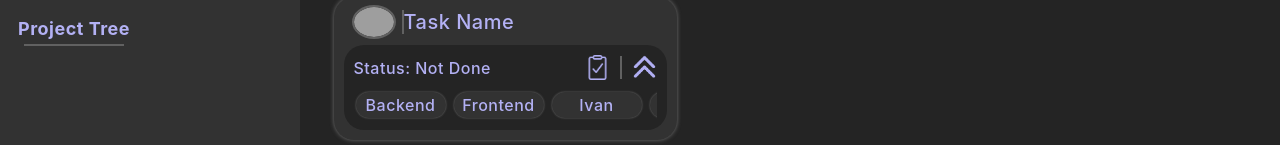
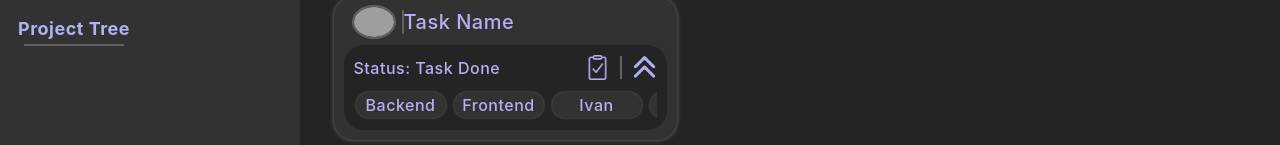
Before and after one commit to DonPull/Kanban-Board, a React (Create React App) app in the folder frontend/: page / in a window 1280 px wide. Shown: the part 275-420 px from the top of the page. Built offline with nearby package versions, Linux system fonts and the light colour scheme; grey boxes are pictures that could not be loaded.

Commit message:
Finished the task icons animations (made everything responsive and smooth).

```diff
--- a/frontend/src/components/Content/KanbanBoard/KanbanBoard.css
+++ b/frontend/src/components/Content/KanbanBoard/KanbanBoard.css
@@ -37,6 +37,14 @@
     align-self: center;
 }
 
+.task-status{
+    text-overflow: ellipsis;
+    overflow: hidden;
+    white-space: nowrap;
+    position: absolute;
+    z-index: 5;
+}
+
 .task-content{
     padding: 1rem;
     border-radius: inherit;
@@ -49,6 +57,9 @@
 .task-info-icons-container img{
     filter: var(--theme-color-accent-1-filter);
     width: 2.5rem;
+}
+.task-info-icons-container label{
+    transition: 150ms cubic-bezier(0.67, 0.58, 0.41, 0.9);
 }
 
 .task-associated-people-container img{
@@ -88,7 +99,7 @@
 
 .task-info-icons-animation-container{
     justify-content: flex-end;
-    width: 130px;
+    margin-left: auto;
 }
 
 .image-container {
@@ -98,13 +109,8 @@
 
 .image-container img{
     margin-right: 0px;
-    transition: 150ms cubic-bezier(0.67, 0.58, 0.41, 0.9);;
+    transition: 150ms cubic-bezier(0.67, 0.58, 0.41, 0.9);
 }
-
-.image-slide-animation{
-    margin-right: 40px !important;
-}
-
 
 .text-container {
     position: absolute;
@@ -114,7 +120,7 @@
     top: 48%;
 }
 .text-container .fading-effect {
-    transition: 150ms cubic-bezier(0.67, 0.58, 0.41, 0.9);;
+    transition: 150ms cubic-bezier(0.67, 0.58, 0.41, 0.9);
     height: 2.5rem;
     position: absolute;
     top: 0;
@@ -127,3 +133,11 @@
 .text-slide-animation{
     width: 0% !important;
 }
+
+/* .task-info-icons-container-hover-filler{
+    position: absolute;
+    width: 100%;
+    height: 100%;
+    transition: 150ms cubic-bezier(0.67, 0.58, 0.41, 0.9);
+    z-index: 6;
+} */
--- a/frontend/src/components/Content/KanbanBoard/Task.jsx
+++ b/frontend/src/components/Content/KanbanBoard/Task.jsx
@@ -12,38 +12,54 @@ import testAssigneeProfilePic from '../../../assets/test_profile_pic_2.jpg';
 class Task extends Component {
     state = {
         taskFilters: ["Backend", "Frontend", "Ivan", "Icovich"],
-        status: "Not Done"
+        status: "Task Done",
+        taskInfoContainerRef: React.createRef(),
+        taskIconsContainerRef: React.createRef(),
+        taskTypeContainerRef: React.createRef(),
+        taskPriorityContainerRef: React.createRef(),
+        statusLabelRef: React.createRef()
     };
 
     componentDidMount(){
-        let taskTypeContainer = document.querySelector(".task-type-info-container");
-        let taskPriorityContainer = document.querySelector(".task-priority-info-container");
-        taskTypeContainer.onmouseover = (event) => {
-            // taskTypeContainer.querySelector(".image-container img").classList.add("image-slide-animation");
-            taskTypeContainer.querySelector(".fading-effect").classList.add("text-slide-animation");
-            taskTypeContainer.querySelector(".image-container img").style.marginRight = Number(window.getComputedStyle(taskTypeContainer.querySelector(".text-container")).width.replace("px", "")) + 5 + "px";
+        let { taskInfoContainerRef, taskIconsContainerRef, taskTypeContainerRef, taskPriorityContainerRef, statusLabelRef } = this.state;
+        let taskInfoContainer = taskInfoContainerRef.current;
+        let taskIconsContainer = taskIconsContainerRef.current;
+        let taskTypeContainer = taskTypeContainerRef.current;
+        let taskPriorityContainer = taskPriorityContainerRef.current;
+        let statusLabel = statusLabelRef.current;
+
+        let taskInfoContainerWidth = Number(window.getComputedStyle(taskInfoContainer).width.replace("px", ""));
+        let taskIconsContainerWidth = Number(window.getComputedStyle(taskIconsContainer).width.replace("px", ""));
+        let statusLabelWidth = Number(window.getComputedStyle(statusLabel).width.replace("px", ""));
+
+        statusLabel.style.maxWidth = (taskInfoContainerWidth - taskIconsContainerWidth - 10) + "px";
+
+        function onMouseOver (event, element) {
+            let imgMarginRight = Number(window.getComputedStyle(element.querySelector(".text-container")).width.replace("px", "")) + 5 + "px";
+            if((statusLabelWidth + taskIconsContainerWidth + Number(imgMarginRight.replace("px", ""))) > taskInfoContainerWidth){
+                statusLabel.style.opacity = "0.5";
+                statusLabel.style.filter = "blur(4px)";
+            }
+
+            element.querySelector(".fading-effect").classList.add("text-slide-animation");
+            element.querySelector(".image-container img").style.marginRight = imgMarginRight;
         };
-        taskTypeContainer.onmouseout = (event) => {
-            // taskTypeContainer.querySelector(".image-container img").classList.remove("image-slide-animation");
-            taskTypeContainer.querySelector(".fading-effect").classList.remove("text-slide-animation");
-            taskTypeContainer.querySelector(".image-container img").style.marginRight = "0px";
-        };
+        function onMouseOut (event, element) {
+            statusLabel.style.opacity = "1";
+            statusLabel.style.filter = "blur(0px)";
+            element.querySelector(".fading-effect").classList.remove("text-slide-animation");
+            element.querySelector(".image-container img").style.marginRight = "0px";
+        }
 
-        taskPriorityContainer.onmouseover = (event) => {
-            //taskPriorityContainer.querySelector(".image-container img").classList.add("image-slide-animation");
-            taskPriorityContainer.querySelector(".fading-effect").classList.add("text-slide-animation");
-            taskPriorityContainer.querySelector(".image-container img").style.marginRight = Number(window.getComputedStyle(taskPriorityContainer.querySelector(".text-container")).width.replace("px", "")) + 5 + "px";
-        };
-        taskPriorityContainer.onmouseout = (event) => {
-            //taskPriorityContainer.querySelector(".image-container img").classList.remove("image-slide-animation");
-            taskPriorityContainer.querySelector(".fading-effect").classList.remove("text-slide-animation");
-            taskPriorityContainer.querySelector(".image-container img").style.marginRight = "0px";
-        };
+        taskTypeContainer.onmouseover = (event) => { onMouseOver(event, taskTypeContainer) };
+        taskTypeContainer.onmouseout = (event) => { onMouseOut(event, taskTypeContainer) };
+
+        taskPriorityContainer.onmouseover = (event) => { onMouseOver(event, taskPriorityContainer) };
+        taskPriorityContainer.onmouseout = (event) => { onMouseOut(event, taskPriorityContainer) };
     }
 
     renderTaskFilters() {
         let { taskFilters } = this.state;
-
         return (
             <div className='flex'>
                 {taskFilters.map(filter => { return( <label className='task-filter'>{filter}</label> ) })}
@@ -52,7 +68,7 @@ class Task extends Component {
     }
 
     render() {
-        let { status } = this.state;
+        let { status, taskInfoContainerRef, taskIconsContainerRef, taskTypeContainerRef, taskPriorityContainerRef, statusLabelRef } = this.state;
 
         return (
             <div className='task flex column'>
@@ -72,24 +88,12 @@ class Task extends Component {
 
                 <div className='task-content flex column'>
 
-                    {/* <div className='separator width-100-percent' style={{ margin: "0.2rem auto 1rem auto" }}/> */}
+                    <div ref={taskInfoContainerRef} className='task-info-icons-container flex justify-space-between'>
+                        <label ref={statusLabelRef} className="task-status">Status: {status}</label>
 
-                    {/* <div className='task-associated-people-container flex justify-space-between'>
-                        <div className='flex align-center justify-center'>
-                            <label>Creator:</label>
-                            <img src={testCreatorProfilePic}/>
-                        </div>
-                        <div className='flex align-center justify-center'>
-                            <label>Assignee:</label>
-                            <img src={testAssigneeProfilePic}/>
-                        </div>
-                    </div> */}
+                        <div ref={taskIconsContainerRef} className='task-info-icons-animation-container flex'>
 
-                    <div className='task-info-icons-container flex justify-space-between'>
-                        <label style={{ marginRight: "auto" }}>Status: {status}</label>
-
-                        <div className='task-info-icons-animation-container flex'>
-                            <div className='task-type-info-container flex'>
+                            <div ref={taskTypeContainerRef} className='task-type-info-container flex'>
                                 <div className="image-container">
                                     <img src={taskIcon}/>
                                 </div>
@@ -101,7 +105,7 @@ class Task extends Component {
 
                             <div className='separator-vertical' style={{ zIndex: "5" }} />
 
-                            <div className='task-priority-info-container flex'>
+                            <div ref={taskPriorityContainerRef} className='task-priority-info-container flex'>
                                 <div className="image-container">
                                     <img src={highPriority}/>
                                 </div>
```
